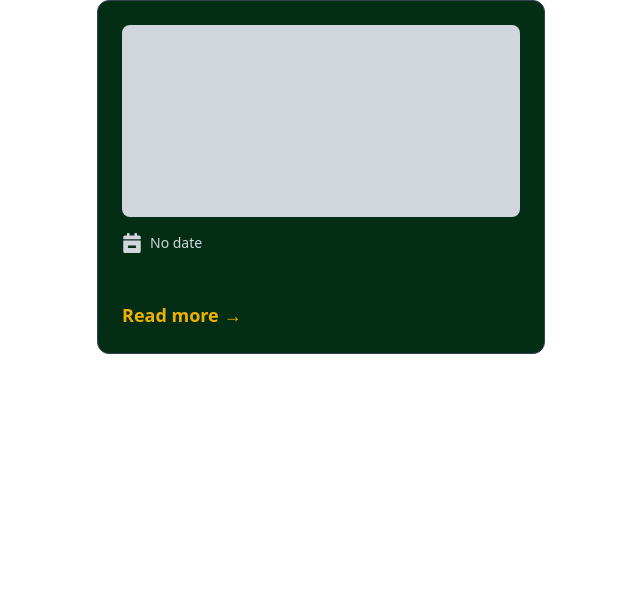
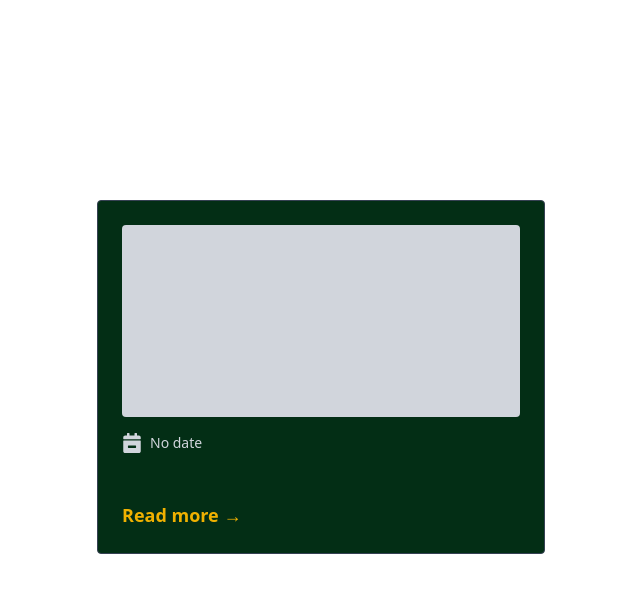
Before and after one commit to Burak-A-dev/StorAid, a React (Vite) app: page / in a window 1280 px wide. Shown: the top 592 px of the page, without its empty margins (319-959 px from the left). Built offline with nearby package versions, Linux system fonts and the light colour scheme.

Commit message:
bookingcard component completed.

```diff
--- a/src/components/common/BookingCard.jsx
+++ b/src/components/common/BookingCard.jsx
@@ -2,8 +2,8 @@ import { FaCalendarMinus } from "react-icons/fa";
 
 const BookingCard = ({ title, description, created, imageUrl }) => {
   return (
-    <div className="bg-green-950 rounded-xl border border-gray-700 p-6 max-w-md mx-auto flex flex-col gap-4">
-      <div className="w-full h-48 bg-gray-300 rounded-lg overflow-hidden">
+    <div className="bg-green-950 rounded-sm border border-gray-700 p-6 max-w-md mx-auto flex flex-col gap-4 mt-50">
+      <div className="w-full h-48 bg-gray-300 rounded-sm overflow-hidden">
         {imageUrl && (
           <img
             src={imageUrl}
@@ -15,7 +15,7 @@ const BookingCard = ({ title, description, created, imageUrl }) => {
 
       <div className="flex items-center gap-2 text-gray-300 text-sm hover:bg-[#f1ffea]">
         <FaCalendarMinus className="text-xl" />
-        <span>
+        <span className="text-gray-300">
         {created
         ? new Date(created).toLocaleDateString("en-US", {
         year: "numeric",
```
